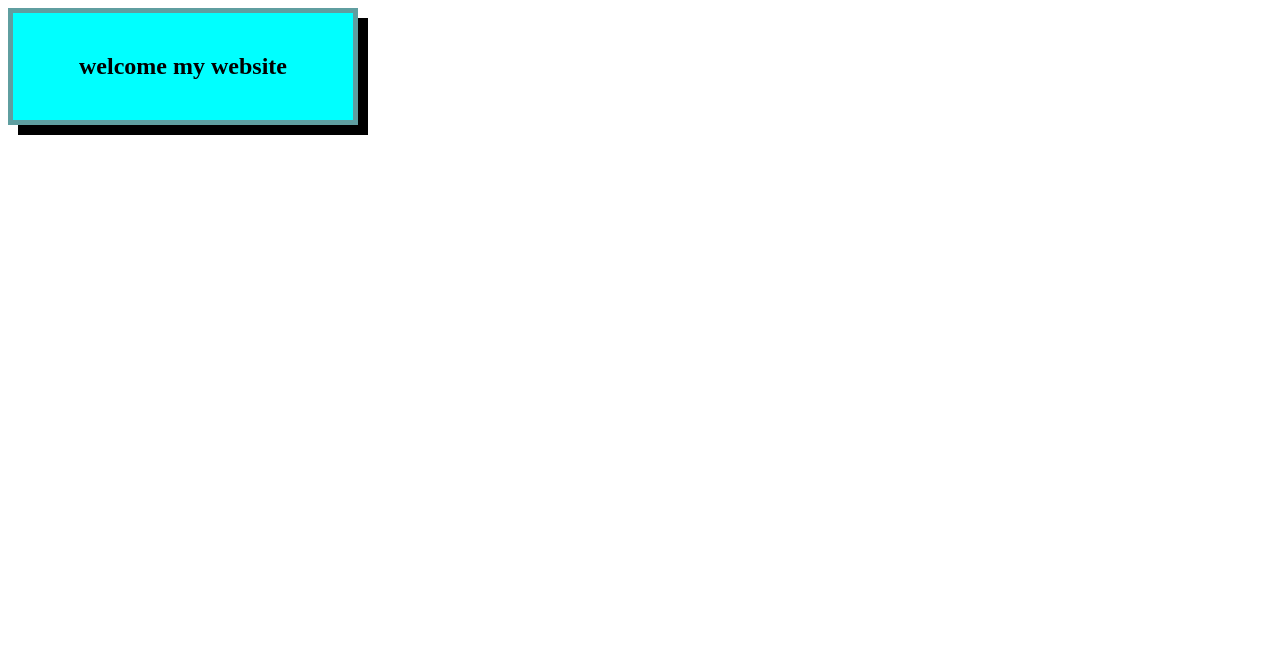
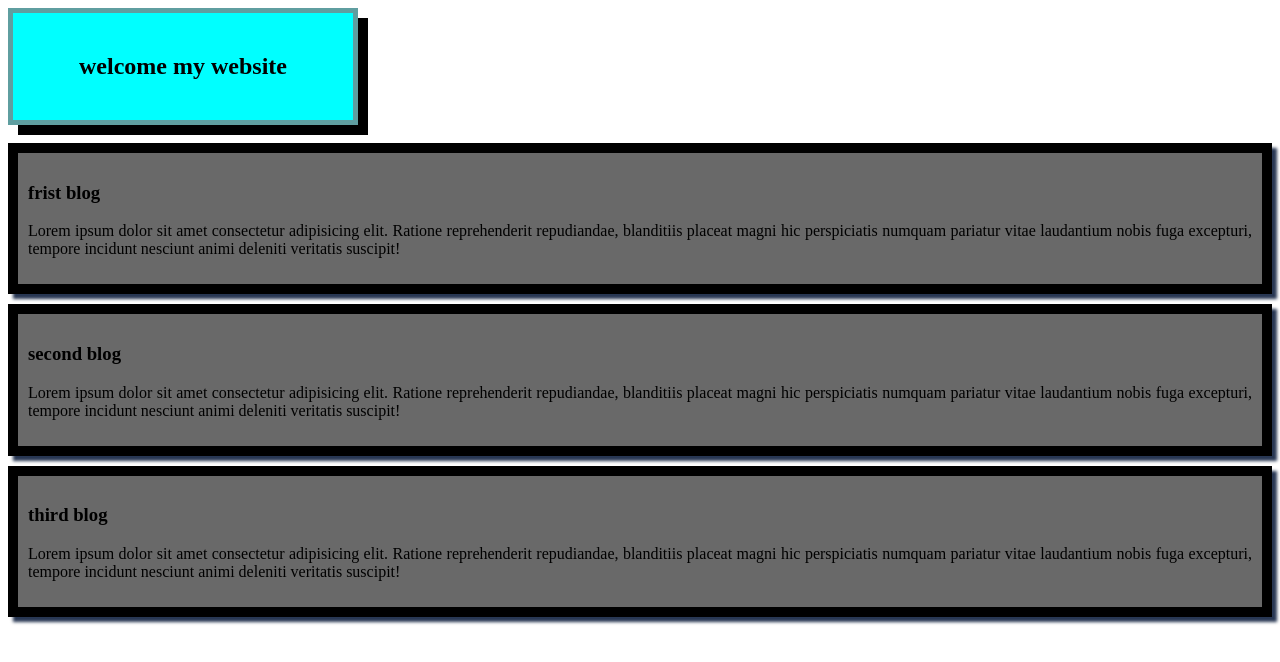
Before and after one commit to amshuvo2002/my-simple-website, a plain HTML site: page index.html in a window 1280 px wide. Drawn offline with Linux system fonts and the light colour scheme.

Commit message:
added the frist blog

```diff
--- a/index.html
+++ b/index.html
@@ -8,5 +8,18 @@
 </head>
 <body>
     <header class="new"><h2>welcome my website</h2></header>
+    <br>
+    <div>
+        <h3>frist blog</h3>
+        <p>Lorem ipsum dolor sit amet consectetur adipisicing elit. Ratione reprehenderit repudiandae, blanditiis placeat magni hic perspiciatis numquam pariatur vitae laudantium nobis fuga excepturi, tempore incidunt nesciunt animi deleniti veritatis suscipit!</p>
+    </div>
+     <div>
+         <h3>second blog</h3>
+        <p>Lorem ipsum dolor sit amet consectetur adipisicing elit. Ratione reprehenderit repudiandae, blanditiis placeat magni hic perspiciatis numquam pariatur vitae laudantium nobis fuga excepturi, tempore incidunt nesciunt animi deleniti veritatis suscipit!</p>
+     </div>
+     <div>
+         <h3>third blog</h3>
+        <p>Lorem ipsum dolor sit amet consectetur adipisicing elit. Ratione reprehenderit repudiandae, blanditiis placeat magni hic perspiciatis numquam pariatur vitae laudantium nobis fuga excepturi, tempore incidunt nesciunt animi deleniti veritatis suscipit!</p>
+     </div>
 </body>
 </html>
--- a/style/color.css
+++ b/style/color.css
@@ -6,3 +6,11 @@
     box-shadow: 10px 10px;
     text-align: center;
 }
+div{
+    background-color: dimgray;
+    padding: 10px;
+    margin-bottom: 10px;
+    border: 10px solid black;
+    box-shadow: 5px 5px 3px rgb(40, 55, 83);
+    text-align:justify;
+}
```
